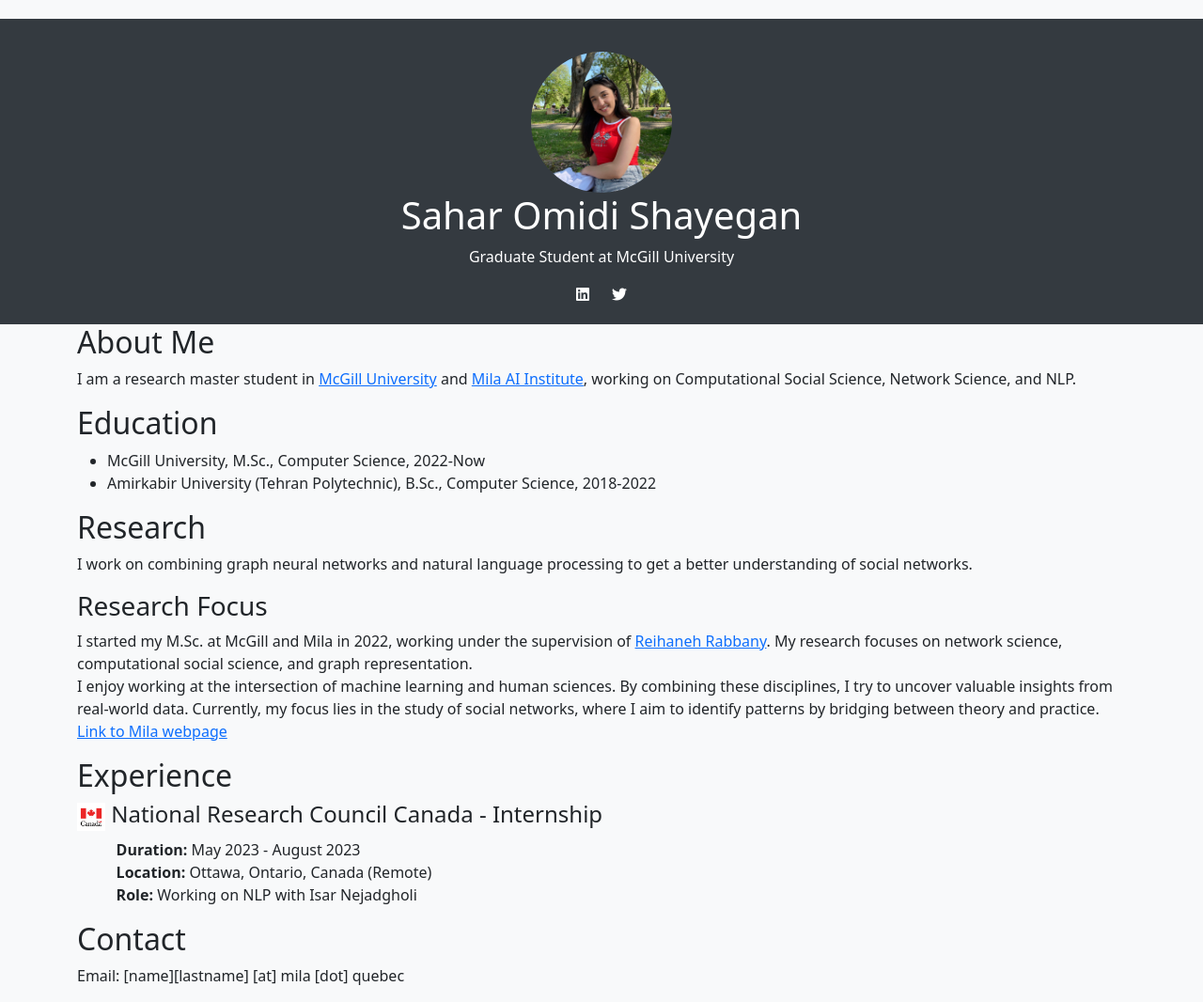
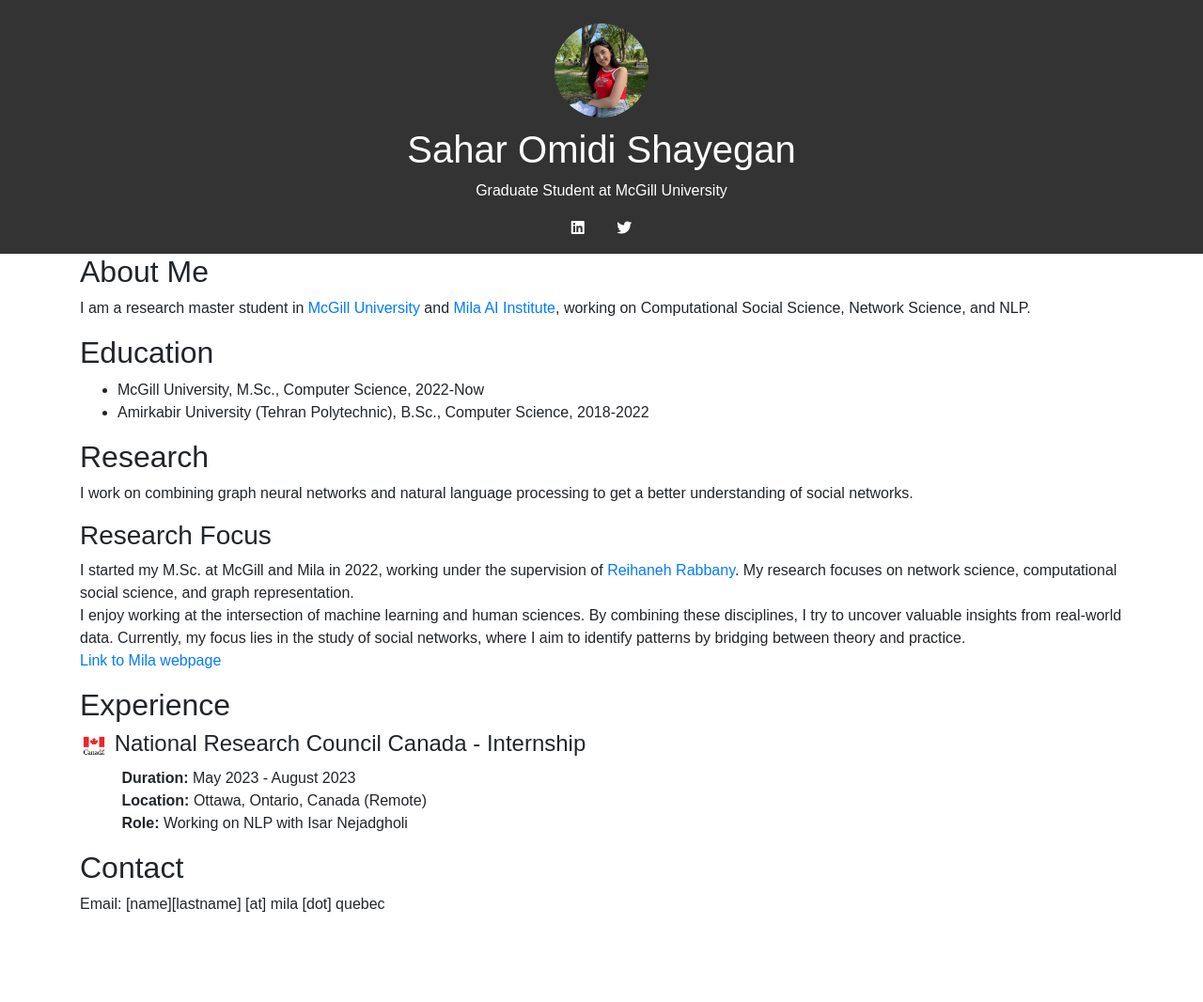
Before and after one commit to saharshayegan/saharshayegan.github.io, a Jekyll site: the page built from index.md, in a window 1280 px wide. Shown: the whole page at 94% size. Built offline with Jekyll 4.4.1, drawn with Linux system fonts in a browser that asks for light colours; our own code applies the rules of GitHub Pages for plain Markdown files; after the commit the page ends 990 px from its top, so only the background shows below that.

Commit message:
new layout

```diff
--- a/_layouts/default.html
+++ b/_layouts/default.html
@@ -1,53 +1,44 @@
 <!DOCTYPE html>
 <html lang="en">
-
 <head>
   <meta charset="UTF-8">
-  <meta name="viewport" content="width=device-width, initial-scale=1.0">
   <title>{{ site.title }}</title>
-  <link href="https://cdn.jsdelivr.net/npm/bootstrap@5.1.0/dist/css/bootstrap.min.css" rel="stylesheet">
+  <link rel="stylesheet" href="https://stackpath.bootstrapcdn.com/bootstrap/4.5.0/css/bootstrap.min.css">
   <link rel="stylesheet" href="https://cdnjs.cloudflare.com/ajax/libs/font-awesome/5.15.3/css/all.min.css">
-
   <style>
-    /* Additional styling */
     body {
-      padding-top: 20px;
-      background-color: #f8f9fa;
+      font-family: Arial, Helvetica, sans-serif;
     }
-
     header {
-      background: #343a40;
+      background-color: #333;
       color: white;
-      padding: 20px 0;
+      padding: 15px;
       text-align: center;
     }
-
-    img.profile-pic {
-      max-width: 150px;
+    section {
+      padding: 20px;
+    }
+    .profile-pic {
+      max-width: 100px;
+      margin: 10px auto;
+      display: block;
       border-radius: 50%;
-      margin-top: 15px;
     }
-
-    .social-icons {
-      margin-top: 10px;
+    .social-icons a {
+      color: white;
+      margin: 0 15px;
     }
-
-    .social-icons a {
-      margin: 0 10px;
-      color: white;
-      text-decoration: none;
+    .nav-link {
+      cursor: pointer;
     }
-
-    img.logo {
-    width: 40px;
-    height: 40px;
-  }
+    .bg-lightgrey {
+      background-color: #f2f2f2;
+    }
   </style>
 </head>
-
 <body>
   <header>
-    <img src="figs/sahars_photo.jpeg" alt="Profile Picture" class="profile-pic">
+    <img src="figs/sahars_photo.jpeg" class="profile-pic" alt="Profile Picture">
     <h1>{{ site.title }}</h1>
     <p>{{ site.description }}</p>
     <div class="social-icons">
@@ -60,7 +51,8 @@
     {{ content }}
   </div>
 
-  <script src="https://cdn.jsdelivr.net/npm/bootstrap@5.1.0/dist/js/bootstrap.bundle.min.js"></script>
+  <script src="https://code.jquery.com/jquery-3.5.1.slim.min.js"></script>
+  <script src="https://cdn.jsdelivr.net/npm/@popperjs/core@2.9.3/dist/umd/popper.min.js"></script>
+  <script src="https://stackpath.bootstrapcdn.com/bootstrap/4.5.0/js/bootstrap.min.js"></script>
 </body>
-
 </html>
```
